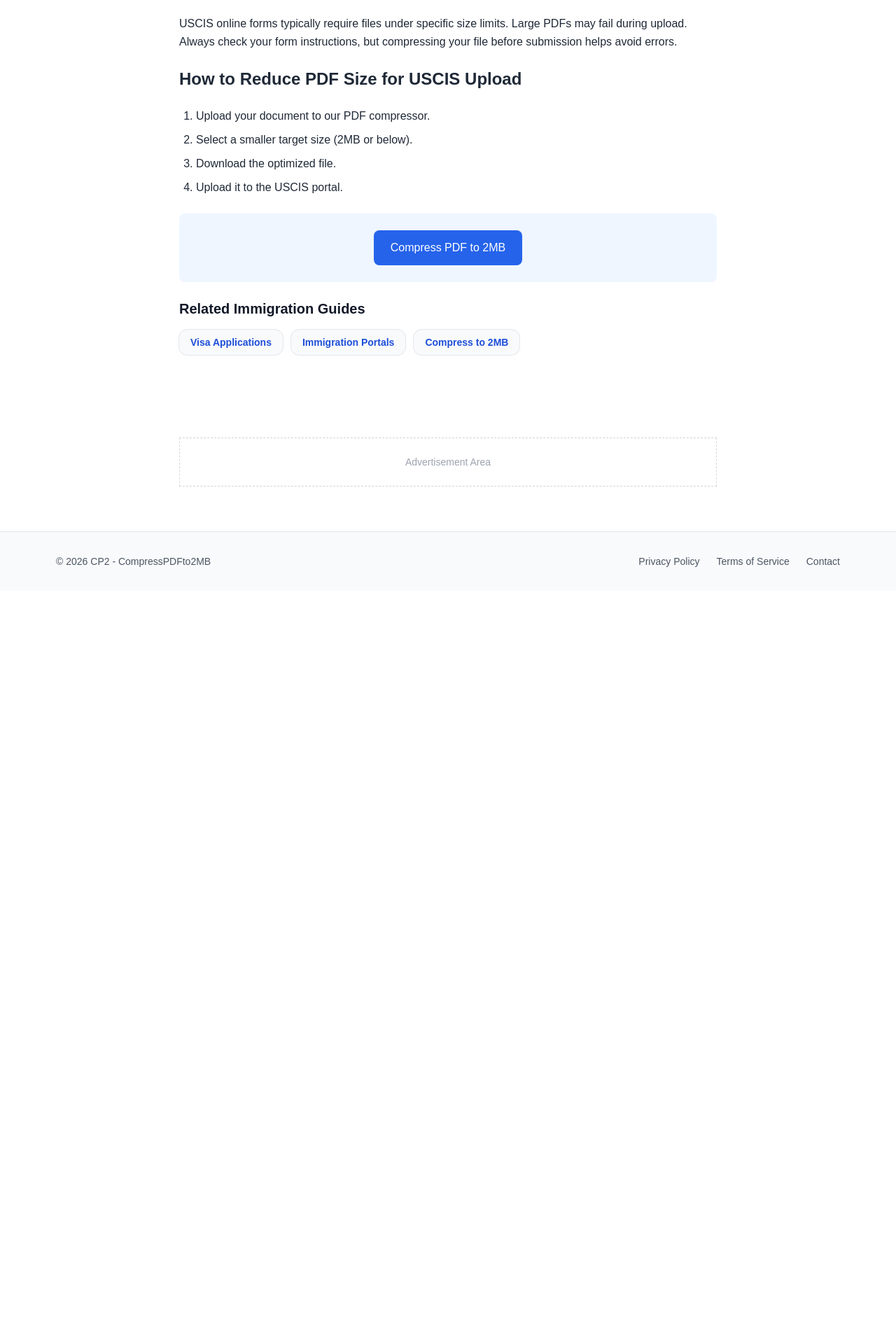
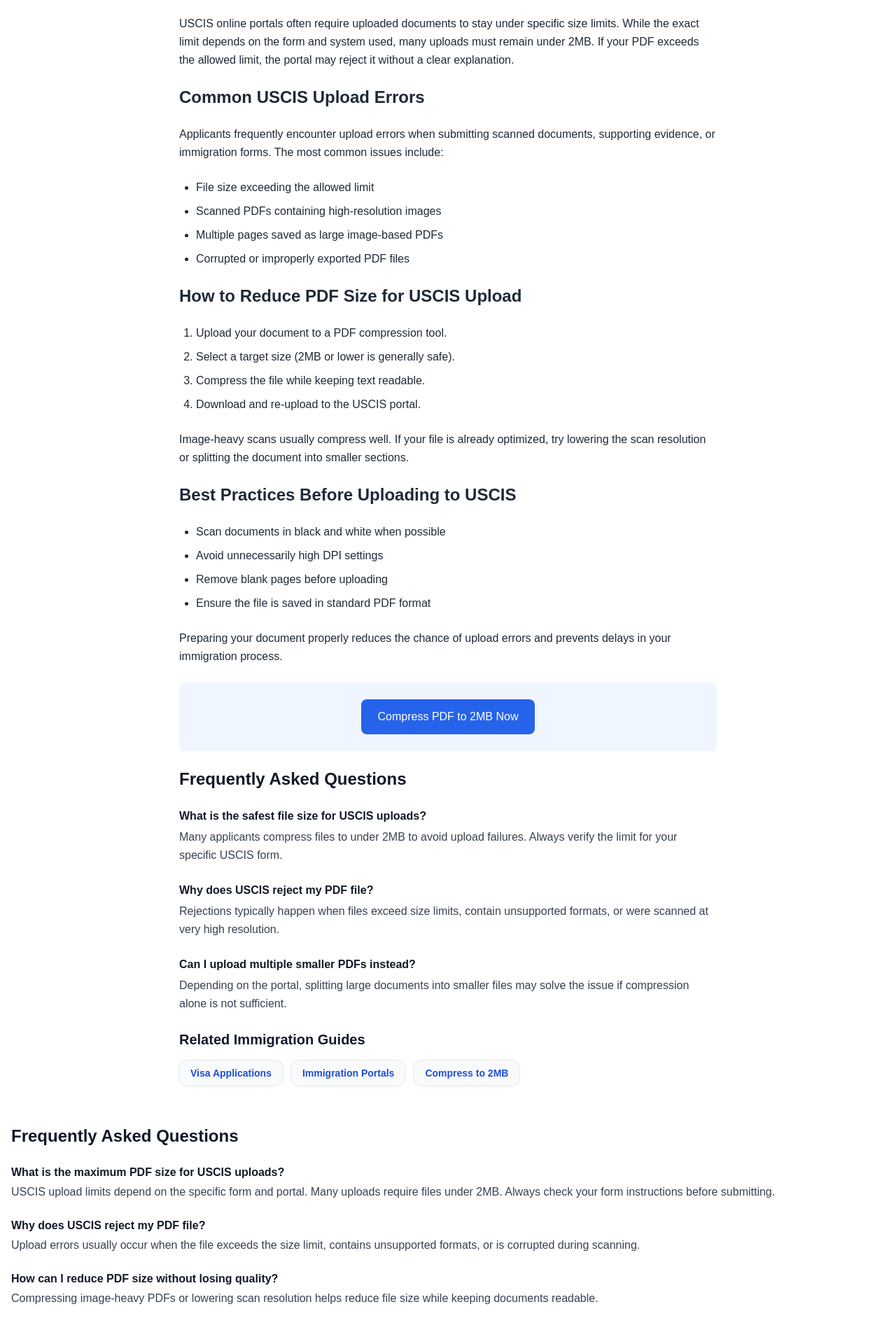
Before and after one commit to behicyildirim/compresspdfto2mb, a Next.js app: page /pdf-size-limit-for-uscis in a window 1280 px wide. Shown: the part 280-2200 px from the top of the page at 70% size. Before the commit the page ends 1124 px from the top, so only its background shows below. Built offline with nearby package versions, Linux system fonts and the light colour scheme.

Commit message:
Expand USCIS guide with detailed content and FAQ

```diff
--- a/app/pdf-size-limit-for-uscis/page.tsx
+++ b/app/pdf-size-limit-for-uscis/page.tsx
@@ -25,28 +25,102 @@ export default function UscisPdfSizeLimitPage() {
 What Is the USCIS PDF Size Limit?
 </h2>
 <p>
-            USCIS online forms typically require files under specific size limits.
-            Large PDFs may fail during upload. Always check your form instructions,
-            but compressing your file before submission helps avoid errors.
+USCIS online portals often require uploaded documents to stay under specific size limits.
+While the exact limit depends on the form and system used, many uploads must remain under 2MB.
+If your PDF exceeds the allowed limit, the portal may reject it without a clear explanation.
 </p>
+
+<h2 className="text-2xl font-semibold mt-8">
+Common USCIS Upload Errors
+</h2>
+<p>
+Applicants frequently encounter upload errors when submitting scanned documents,
+supporting evidence, or immigration forms. The most common issues include:
+</p>
+<ul className="list-disc pl-6 space-y-2">
+<li>File size exceeding the allowed limit</li>
+<li>Scanned PDFs containing high-resolution images</li>
+<li>Multiple pages saved as large image-based PDFs</li>
+<li>Corrupted or improperly exported PDF files</li>
+</ul>
 
 <h2 className="text-2xl font-semibold mt-8">
 How to Reduce PDF Size for USCIS Upload
 </h2>
 <ol className="list-decimal pl-6 space-y-2">
-            <li>Upload your document to our PDF compressor.</li>
-            <li>Select a smaller target size (2MB or below).</li>
-            <li>Download the optimized file.</li>
-            <li>Upload it to the USCIS portal.</li>
+<li>Upload your document to a PDF compression tool.</li>
+<li>Select a target size (2MB or lower is generally safe).</li>
+<li>Compress the file while keeping text readable.</li>
+<li>Download and re-upload to the USCIS portal.</li>
 </ol>
 
+<p>
+Image-heavy scans usually compress well. If your file is already optimized,
+try lowering the scan resolution or splitting the document into smaller sections.
+</p>
+
+<h2 className="text-2xl font-semibold mt-8">
+Best Practices Before Uploading to USCIS
+</h2>
+<ul className="list-disc pl-6 space-y-2">
+<li>Scan documents in black and white when possible</li>
+<li>Avoid unnecessarily high DPI settings</li>
+<li>Remove blank pages before uploading</li>
+<li>Ensure the file is saved in standard PDF format</li>
+</ul>
+
+<p>
+Preparing your document properly reduces the chance of upload errors
+and prevents delays in your immigration process.
+</p>
+
 <div className="mt-10 bg-blue-50 p-6 rounded-lg text-center">
-            <Link
+  <a
     href="/compress-pdf-to-2mb"
     className="inline-block bg-blue-600 text-white px-6 py-3 rounded-lg hover:bg-blue-700 transition"
   >
-              Compress PDF to 2MB
-            </Link>
+    Compress PDF to 2MB Now
+  </a>
+</div>
+
+<div className="mt-14">
+  <h2 className="text-2xl font-semibold text-gray-900">
+    Frequently Asked Questions
+  </h2>
+
+  <div className="mt-6 space-y-6 text-gray-700">
+
+    <div>
+      <h3 className="font-semibold text-gray-900">
+        What is the safest file size for USCIS uploads?
+      </h3>
+      <p className="mt-1">
+        Many applicants compress files to under 2MB to avoid upload failures.
+        Always verify the limit for your specific USCIS form.
+      </p>
+    </div>
+
+    <div>
+      <h3 className="font-semibold text-gray-900">
+        Why does USCIS reject my PDF file?
+      </h3>
+      <p className="mt-1">
+        Rejections typically happen when files exceed size limits,
+        contain unsupported formats, or were scanned at very high resolution.
+      </p>
+    </div>
+
+    <div>
+      <h3 className="font-semibold text-gray-900">
+        Can I upload multiple smaller PDFs instead?
+      </h3>
+      <p className="mt-1">
+        Depending on the portal, splitting large documents into smaller files
+        may solve the issue if compression alone is not sufficient.
+      </p>
+    </div>
+
+  </div>
 </div>
 <div className="mt-12">
   <h2 className="text-xl font-semibold text-gray-900">
@@ -71,6 +145,45 @@ export default function UscisPdfSizeLimitPage() {
 </div>
         </div>
       </div>
+      <div className="mt-14">
+  <h2 className="text-2xl font-semibold text-gray-900">
+    Frequently Asked Questions
+  </h2>
+
+  <div className="mt-6 space-y-6 text-gray-700">
+
+    <div>
+      <h3 className="font-semibold text-gray-900">
+        What is the maximum PDF size for USCIS uploads?
+      </h3>
+      <p className="mt-1">
+        USCIS upload limits depend on the specific form and portal. Many uploads
+        require files under 2MB. Always check your form instructions before submitting.
+      </p>
+    </div>
+
+    <div>
+      <h3 className="font-semibold text-gray-900">
+        Why does USCIS reject my PDF file?
+      </h3>
+      <p className="mt-1">
+        Upload errors usually occur when the file exceeds the size limit,
+        contains unsupported formats, or is corrupted during scanning.
+      </p>
+    </div>
+
+    <div>
+      <h3 className="font-semibold text-gray-900">
+        How can I reduce PDF size without losing quality?
+      </h3>
+      <p className="mt-1">
+        Compressing image-heavy PDFs or lowering scan resolution helps reduce file size
+        while keeping documents readable.
+      </p>
+    </div>
+
+  </div>
+</div>
     </main>
   );
 }
```
Lines whose indentation alone changed are shown as unchanged.
